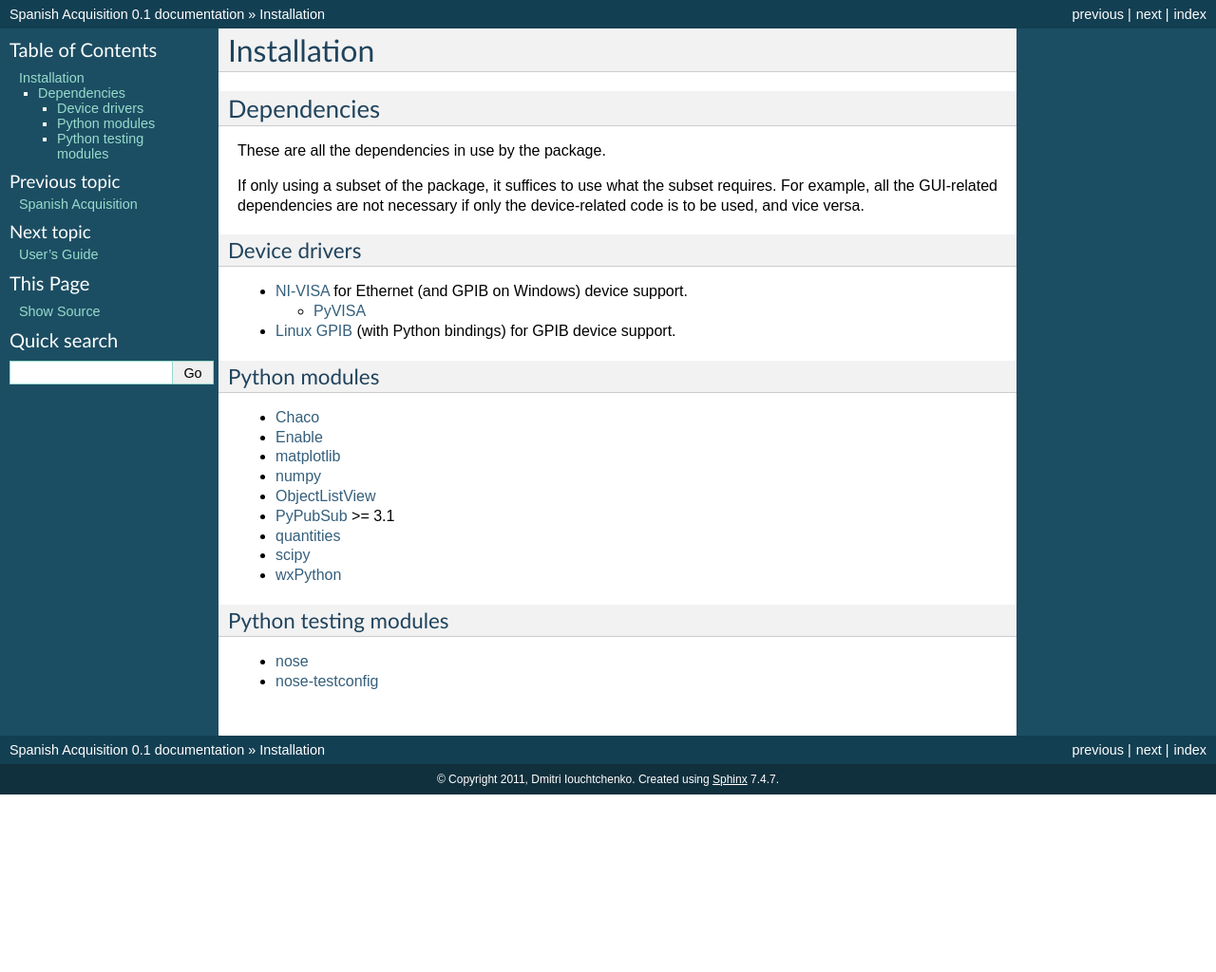
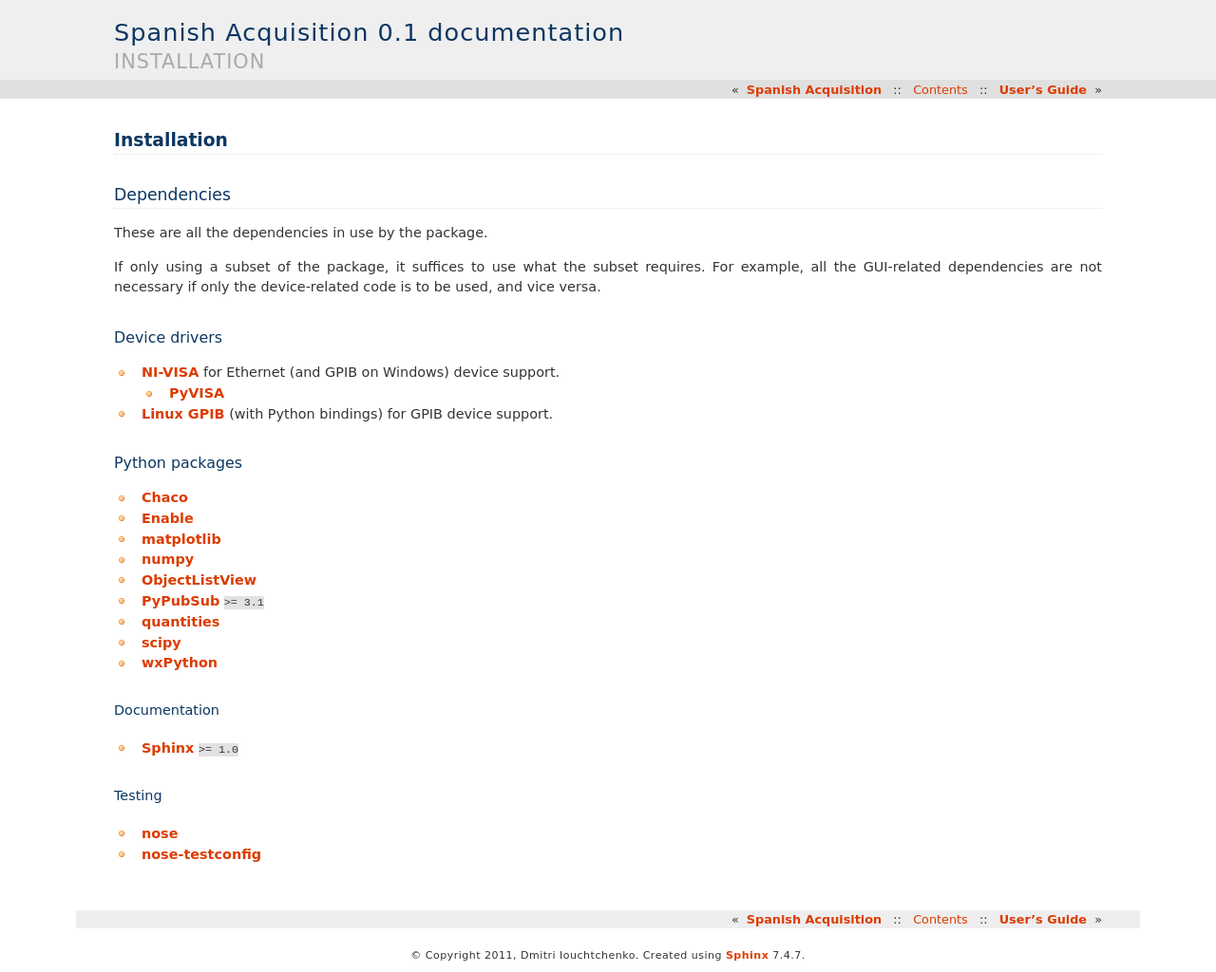
Before and after one commit to 0/SpanishAcquisition, a Sphinx documentation site: the page built from docs/installation.rst, in a window 1280 px wide. Shown: the whole page at 95% size. Built offline with Sphinx 7.4.7, drawn with Linux system fonts in a browser that asks for light colours; before the commit the page ends 900 px from its top, so only the background shows below that.

Commit message:
Changed documentation theme to 'haiku'
This requires Sphinx 1.0.

```diff
--- a/docs/conf.py
+++ b/docs/conf.py
@@ -91,7 +91,7 @@
 
 # The theme to use for HTML and HTML Help pages.  Major themes that come with
 # Sphinx are currently 'default' and 'sphinxdoc'.
-html_theme = 'default'
+html_theme = 'haiku'
 
 # Theme options are theme-specific and customize the look and feel of a theme
 # further.  For a list of options available for each theme, see the
--- a/docs/installation.rst
+++ b/docs/installation.rst
@@ -18,21 +18,26 @@
 
 * `Linux GPIB <http://linux-gpib.sourceforge.net/>`_ (with Python bindings) for GPIB device support.
 
-Python modules
-==============
+Python packages
+===============
 
 * `Chaco <http://code.enthought.com/chaco/>`_
 * `Enable <http://code.enthought.com/projects/enable/>`_
 * `matplotlib <http://matplotlib.sourceforge.net/>`_
 * `numpy <http://numpy.scipy.org/>`_
 * `ObjectListView <http://objectlistview.sourceforge.net/python/>`_
-* `PyPubSub <http://pubsub.sourceforge.net/>`_ >= 3.1
+* `PyPubSub <http://pubsub.sourceforge.net/>`_ ``>= 3.1``
 * `quantities <http://packages.python.org/quantities/>`_
 * `scipy <http://www.scipy.org/>`_
 * `wxPython <http://www.wxpython.org/>`_
 
-Python testing modules
-======================
+Documentation
+-------------
+
+* `Sphinx <http://sphinx.pocoo.org/>`_ ``>= 1.0``
+
+Testing
+-------
 
 * `nose <http://somethingaboutorange.com/mrl/projects/nose/>`_
 * `nose-testconfig <http://pypi.python.org/pypi/nose-testconfig/>`_
```
